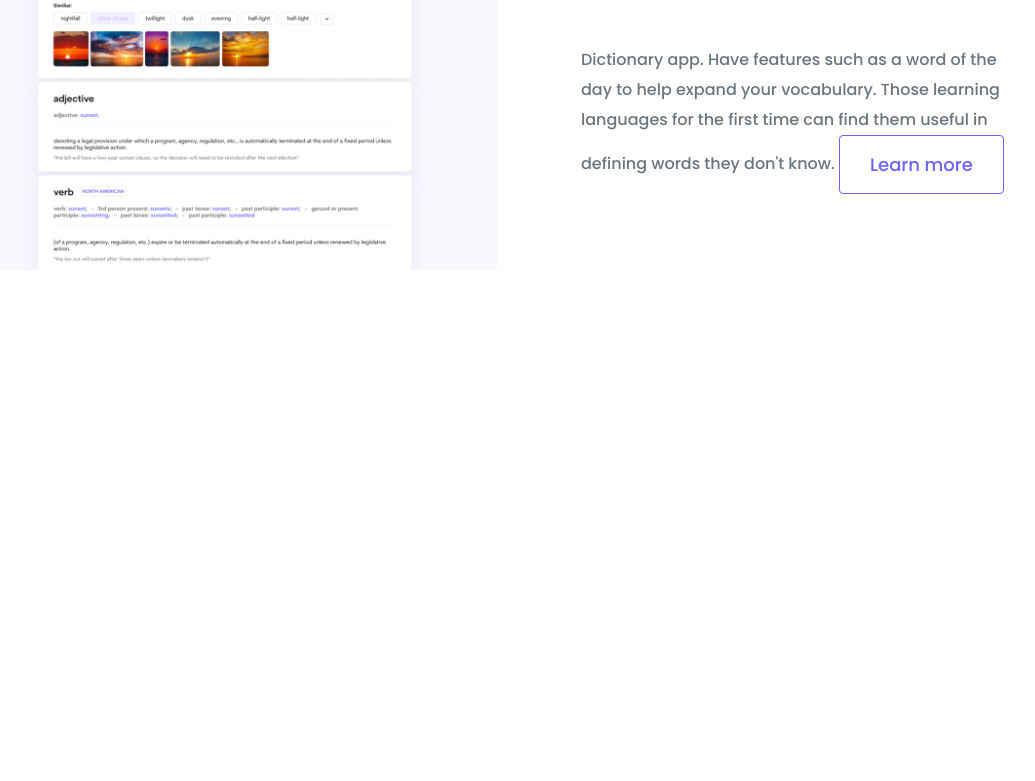
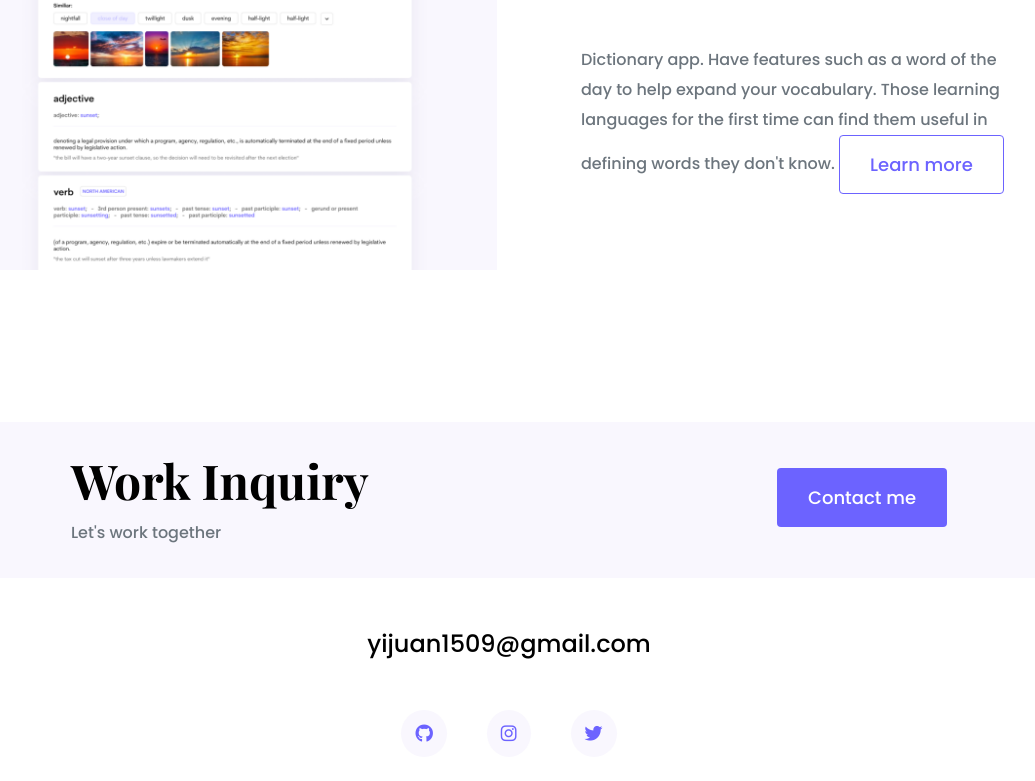
Before and after one commit to JoyceF-9/portfolio-project, a plain HTML site: page index.html in a window 1280 px wide. Shown: the part 2409-3190 px from the top of the page, without its empty margins (131-1166 px from the left). Before the commit the page ends 2771 px from the top, so only its background shows below. Drawn offline with nearby package versions, Linux system fonts and the light colour scheme.

Commit message:
footer add

```diff
--- a/index.html
+++ b/index.html
@@ -117,6 +117,33 @@
           </div>
         </div>
       </div>
+      <footer>
+        <div class="contact-box justify-content-between mb-5 d-none d-md-flex">
+          <div>
+            <h4>Work Inquiry</h4>
+            <p class="text-muted">Let's work together</p>
+          </div>
+          <div>
+            <a href="" class="btn btn-branding mt-3"> Contact me </a>
+          </div>
+        </div>
+        <div class="d-flex justify-content-center mb-5">
+          <a href="mailto:patricia@gmail.com" class="email-link">
+            yijuan1509@gmail.com
+          </a>
+        </div>
+        <div class="social-links d-flex justify-content-center">
+          <a href="https://www.github.com/patricia" target="_blank">
+            <i class="fab fa-github"></i>
+          </a>
+          <a href="https://www.instragram.com/patricia" target="_blank">
+            <i class="fab fa-instagram"></i>
+          </a>
+          <a href="https://www.twitter.com/patricia" target="_blank">
+            <i class="fab fa-twitter"></i>
+          </a>
+        </div>
+      </footer>
     </div>
   </body>
 </html>
--- a/styles/portfolio.css
+++ b/styles/portfolio.css
@@ -27,6 +27,10 @@ h1 {
 
 h2 {
   font-size: 64px;
+}
+
+h4 {
+  font-size: 48px;
 }
 
 p {
@@ -137,14 +141,57 @@ nav li.active a {
   color: var(--branding-color);
 }
 
+footer {
+  margin: 60px 0;
+}
+
+footer .contact-box {
+  background: var(--secondary-color);
+  padding: 30px 120px;
+  border-radius: 10px;
+}
+
+footer .contact-box p {
+  margin: 0;
+}
+
+footer .email-link {
+  text-decoration: none;
+  color: black;
+  font-size: 24px;
+}
+
+footer .email-link:hover {
+  color: var(--branding-color);
+}
+
+footer .social-links a {
+  margin: 0 20px;
+  color: var(--branding-color);
+  background: var(--secondary-color);
+  padding: 10px 14px;
+  border-radius: 50%;
+  font-size: 18px;
+  transition: all 100ms ease-in-out;
+}
+
+footer .social-links a:hover {
+  color: white;
+  background: var(--branding-color);
+}
+
 @media (max-width: 900px) {
   h1 {
     font-size: 44px;
-    line-height: 56px;
+    line-height: 1.5;
   }
 
   h2 {
     font-size: 44px;
+  }
+
+  h4 {
+    font-size: 26px;
   }
 
   .hero {
```
